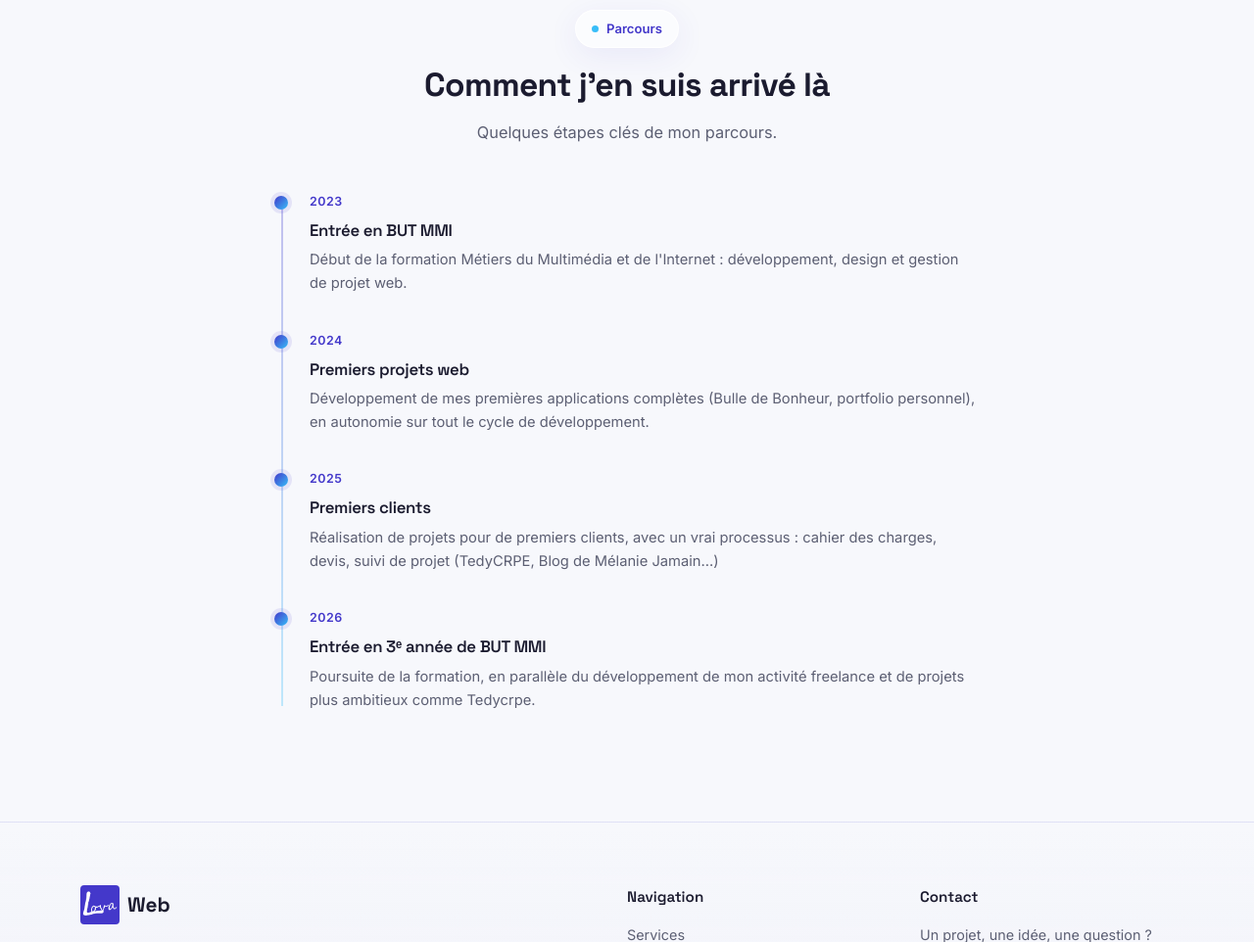
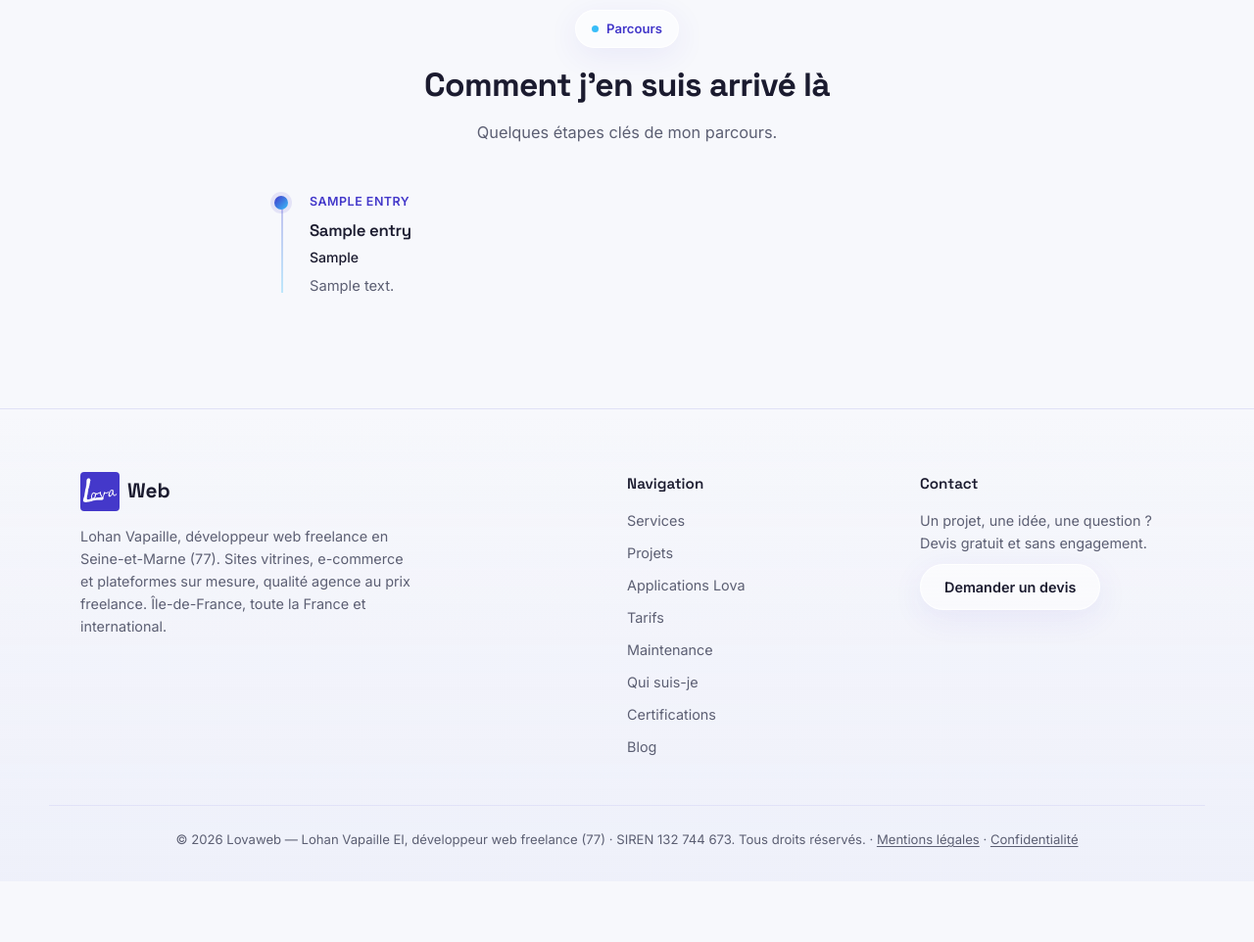
Before and after one commit to LohanVapaille/studio-web, a Laravel app: page /qui-suis-je in a window 1280 px wide. Shown: the part 2673-3635 px from the top of the page at 98% size. After the commit the page ends 3538 px from the top, so only its background shows below. Run offline with Laravel 12, Linux system fonts and the light colour scheme; tables that the repository leaves empty hold one stand-in row (values such as "Sample post"); style sheets or scripts are compiled from the project's sources; some libraries are stand-ins or nearby versions.

Commit message:
feat : parcours from bdd

```diff
--- a/resources/css/components/_about.scss
+++ b/resources/css/components/_about.scss
@@ -316,6 +316,7 @@
     max-width: 720px;
     margin: 0 auto;
     padding-left: 36px;
+    list-style: none;
 
     &::before {
         content: "";
@@ -349,7 +350,15 @@
         box-shadow: 0 0 0 4px rgba(67, 56, 202, 0.1);
     }
 
+    .timeline-place {
+        font-size: 0.88rem;
+        font-weight: 500;
+        color: v.$text;
+        margin: -2px 0 6px;
+    }
+
     .timeline-date {
+        display: block;
         font-size: 0.78rem;
         font-weight: 600;
         color: v.$indigo;
--- a/resources/views/about.blade.php
+++ b/resources/views/about.blade.php
@@ -164,34 +164,20 @@
                         <h2>Comment j'en suis arrivé là</h2>
                         <p>Quelques étapes clés de mon parcours.</p>
                     </div>
-                    <div class="timeline">
-                        <div class="timeline-item">
-                            <div class="timeline-date">2023</div>
-                            <h3>Entrée en BUT MMI</h3>
-                            <p>Début de la formation Métiers du Multimédia et de l'Internet : développement, design et
-                                gestion de projet web.</p>
-                        </div>
-                        <div class="timeline-item">
-                            <div class="timeline-date">2024</div>
-                            <h3>Premiers projets web</h3>
-                            <p>Développement de mes premières applications complètes (Bulle de Bonheur, portfolio
-                                personnel), en
-                                autonomie sur tout le cycle de développement.</p>
-                        </div>
-                        <div class="timeline-item">
-                            <div class="timeline-date">2025</div>
-                            <h3>Premiers clients</h3>
-                            <p>Réalisation de projets pour de premiers clients, avec un vrai processus : cahier des
-                                charges,
-                                devis, suivi de projet (TedyCRPE, Blog de Mélanie Jamain...)</p>
-                        </div>
-                        <div class="timeline-item">
-                            <div class="timeline-date">2026</div>
-                            <h3>Entrée en 3ᵉ année de BUT MMI</h3>
-                            <p>Poursuite de la formation, en parallèle du développement de mon activité freelance et de
-                                projets plus ambitieux comme Tedycrpe.</p>
-                        </div>
-                    </div>
+                    <ol class="timeline">
+                        @foreach ($timeline as $entry)
+                            <li class="timeline-item">
+                                <time class="timeline-date" datetime="{{ $entry->sorted_at->format('Y-m') }}">{{ $entry->period_label }}</time>
+                                <h3>{{ $entry->title }}</h3>
+                                @if ($entry->institution)
+                                    <div class="timeline-place">{{ $entry->institution }}</div>
+                                @endif
+                                @if ($entry->description)
+                                    <p>{{ $entry->description }}</p>
+                                @endif
+                            </li>
+                        @endforeach
+                    </ol>
                 </div>
             </section>
 </x-app>
--- a/routes/web.php
+++ b/routes/web.php
@@ -4,6 +4,7 @@ use App\Models\Article;
 use App\Models\LovaApp;
 use App\Models\Project;
 use App\Models\Review;
+use App\Models\TimelineEntry;
 use Illuminate\Support\Facades\Route;
 use App\Http\Controllers\BlogController;
 use App\Http\Controllers\ContactController;
@@ -20,7 +21,12 @@ Route::get('/', function () {
     return view('welcome', compact('featuredProjects', 'reviews', 'lovaApps', 'appsFirst'));
 })->name('home');
 
-Route::view('/qui-suis-je', 'about')->name('qui-suis-je');
+Route::get('/qui-suis-je', function () {
+    // Ordre chronologique : le parcours se lit du plus ancien au plus récent
+    $timeline = TimelineEntry::published()->reorder('sorted_at')->get();
+
+    return view('about', compact('timeline'));
+})->name('qui-suis-je');
 
 Route::view('/mentions-legales', 'legal')->name('mentions-legales');
 
```
